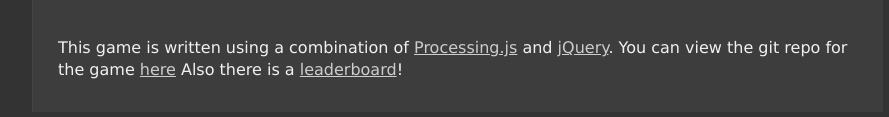
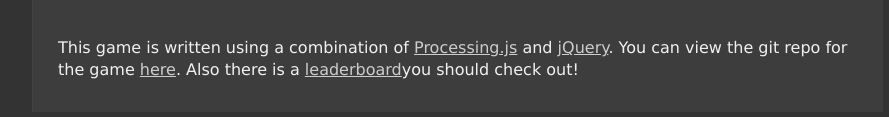
Before and after one commit to Sephirin/polybrancc, a plain HTML site: page index.html in a window 1280 px wide. Shown: the part 979-1096 px from the top of the page, without its empty margins (182-1071 px from the left). Drawn offline with Linux system fonts and the light colour scheme; no server answers; a web font is replaced by a local one.

Commit message:
fixed dumb link

```diff
--- a/index.html
+++ b/index.html
@@ -94,7 +94,7 @@ function getProcessingSketchId () { return 'polybranch'; }
 	    	</div>
 	    	<div id="page">
 				<h1>PolyBranch</h1>
-	    		<p>This game is written using a combination of <a target="_blank" href="http://processingjs.org/">Processing.js</a> and <a target="_blank" href="http://jquery.com/">jQuery</a>. You can view the git repo for the game <a target="_blank" href="https://github.com/3kh0/polybranch">here</a> Also there is a <a href="https://3kh0.github.io/polybranch/leaderboard">leaderboard</a>!<br></p>
+	    		<p>This game is written using a combination of <a target="_blank" href="http://processingjs.org/">Processing.js</a> and <a target="_blank" href="http://jquery.com/">jQuery</a>. You can view the git repo for the game <a target="_blank" href="https://github.com/3kh0/polybranch">here</a>. Also there is a <a href="https://3kh0.github.io/polybranch/leaderboard">leaderboard</a>you should check out!<br></p>
 										   <script async src="https://pagead2.googlesyndication.com/pagead/js/adsbygoogle.js?client=ca-pub-5502194389395403"
      crossorigin="anonymous"></script>
 <ins class="adsbygoogle"
```
